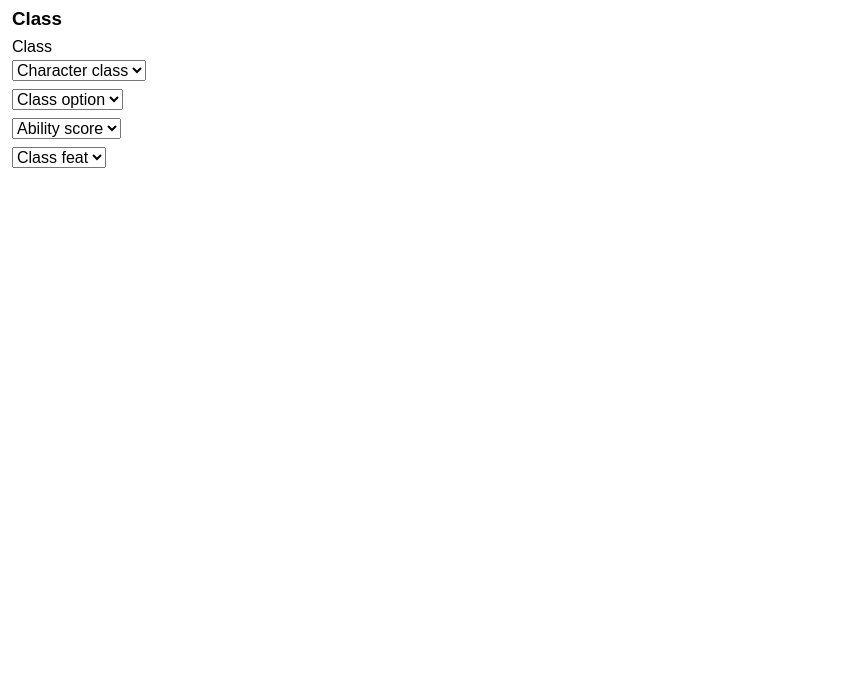
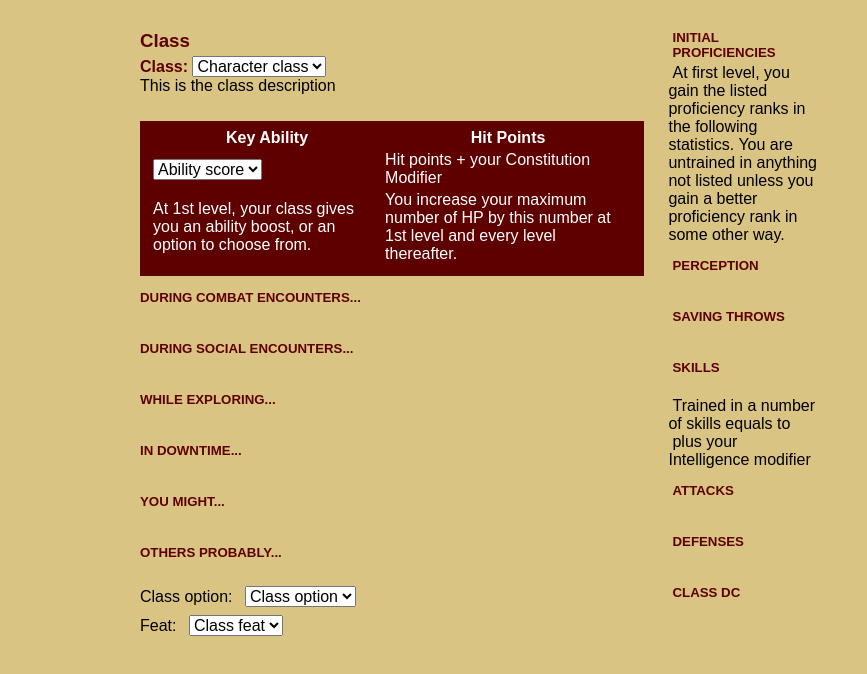
Before and after one commit to multi950/pathfinder_web_dev, a plain HTML site: page web/html/tabs/class.html in a window 1280 px wide. Shown: the whole page, without its empty margins (0-867 px from the left). Drawn offline with Linux system fonts and the light colour scheme; files that its build step writes are made by us from their sources.

Commit message:
Class extra information and css change

```diff
--- a/express/index.js
+++ b/express/index.js
@@ -1,4 +1,3 @@
-
 "use strict";
 
 require("dotenv").config();
@@ -18,7 +17,7 @@ app.use(bodyParser.json());
 app.use(express.static(path.join(__dirname,  "../web/css/")));
 app.use(express.static(path.join(__dirname, "../web/html/")));
 app.use(express.static(path.join(__dirname, "../web/")));
-app.use("/user", routeIndex);
+app.use("/users", routeIndex);
 app.use("/characters", routeCharacters);
 app.listen(port, logStartUpDetailsToConsole);
 
--- a/web/css/general_style.css
+++ b/web/css/general_style.css
@@ -1,8 +1,22 @@
+:root{
+    --primary-color: #d9c484;
+    --primary-color-dark: #5e0000;
+}
+
+
 body{
-font-family: Arial;
+    font-family: Arial, serif;
 height: auto;
 width: auto;
-margin: 0px;
+    margin-left: 10%;
+    margin-right: 10%;
+    background-color: var(--primary-color);
+}
+
+.text_header{
+    padding-top: 10px;
+    color: var(--primary-color-dark);
+    font-weight: bold;
 }
 
 .content{
@@ -13,7 +27,7 @@ margin: 0px;
     margin: 4px;
 }
 .content > h4 + *{
-    margin-top: 0px;
+    margin-top: 0;
 }
 .content > p {
     width: fit-content;
@@ -50,15 +64,13 @@ text-align: center;
     margin-right: auto;
 }
 .bordered{
-    border:1px;
-    border-style:solid;
-    border-color:#A9A9A9;
+    border: 1px solid #A9A9A9;
     padding: 4px;
 }
 footer{
     position: fixed;
     padding-left: 18px;
-    bottom: 0px;
+    bottom: 0;
     background-color: black;
     width: 100%;
 }
@@ -66,3 +78,20 @@ footer{
 footer > a {
     color: white;
 }
+
+#information_container{
+    display: inline-block;
+    vertical-align: top;
+    width: 50%;
+}
+#proficiencies_container{
+    display: inline-block;
+    vertical-align: top;
+    width: 15%;
+}
+
+.class_contrast_table{
+    padding: 5px 10px 10px;
+    color: white;
+    background-color: var(--primary-color-dark);
+}
--- a/web/html/tabs/class.html
+++ b/web/html/tabs/class.html
@@ -1,29 +1,93 @@
 <!DOCTYPE html>
-<html>
+<html lang="en">
 
 <head>
-    <link rel="stylesheet" href="../css/general_style.css">
+    <link rel="stylesheet" href="../../css/general_style.css">
+    <title>Class</title>
 </head>
 
 <body>
-    <div class="content">
-        <h3>Class</h3>
-        <h4>Class</h4> <select id="character_class">
+<div class="content" id="information_container">
+    <h3 class="text_header">Class</h3>
+    <div id="class_header">
+        <Label for="character_class" class="text_header">Class: </Label>
+        <select id="character_class">
             <option value="character_class">Character class</option>
         </select>
         <br>
+        <text id="class_description">This is the class description</text>
+    </div>
+    <br>
+    <table class="class_contrast_table">
+        <thead>
+        <tr>
+            <th><label for="ability_score">Key Ability</label></th>
+            <th>Hit Points</th>
+        </tr>
+        </thead>
+        <tr>
+            <td><select id="ability_score">
+                <option value="ability_score">Ability score</option>
+            </select></td>
+            <td>
+                <text id="class_hit_points">Hit points + your Constitution Modifier</text>
+            </td>
+        </tr>
+        <tr>
+            <td><text>At 1st level, your class gives you an ability boost, or an option to choose from.</text></td>
+            <td><text>You increase your maximum number of HP by this number at 1st level and every level thereafter. </text></td>
+        </tr>
+    </table>
+    <h5 class="text_header">DURING COMBAT ENCOUNTERS...</h5>
+    <text id="class_during_combat"></text>
+    <h5 class="text_header">DURING SOCIAL ENCOUNTERS...</h5>
+    <text id="class_during_social"></text>
+    <h5 class="text_header">WHILE EXPLORING...</h5>
+    <text id="class_while_exploring"></text>
+    <h5 class="text_header">IN DOWNTIME...</h5>
+    <text id="class_in_downtime"></text>
+    <h5 class="text_header">YOU MIGHT...</h5>
+    <text id="class_you_might"></text>
+    <h5 class="text_header">OTHERS PROBABLY...</h5>
+    <text id="class_others_probably"></text>
+    <br>
+    <label for="class_option" id="class_option_name">Class option: </label>
     <select id="class_option">
         <option value="class_option">Class option</option>
     </select>
     <br>
-        <select id="ability_score">
-            <option value="ability_score">Ability score</option>
-        </select>
-        <br>
-        <select id="class_feat">
+    <label for="class_feat">Feat: </label><select id="class_feat">
         <option value="class_feat">Class feat</option>
     </select>
-
+</div>
+<div class="content" id="proficiencies_container">
+    <h5 class="text_header">INITIAL PROFICIENCIES</h5>
+    <text>At first level, you gain the listed proficiency ranks in the following statistics. You are untrained in
+        anything not listed unless you gain a better proficiency rank in some other way.
+    </text>
+    <br>
+    <h5 class="text_header">PERCEPTION</h5>
+    <text id="class_perception"></text>
+    <br>
+    <h5 class="text_header">SAVING THROWS</h5>
+    <text id="class_saving_throws"></text>
+    <br>
+    <h5 class="text_header">SKILLS</h5>
+    <text id="class_skills"></text>
+    <br>
+    <text>Trained in a number of skills equals to</text>
+    <text id="class_skill_modifier"></text>
+    <text> plus your Intelligence modifier</text>
+    <br>
+    <h5 class="text_header">ATTACKS</h5>
+    <text id="class_"></text>
+    <br>
+    <h5 class="text_header">DEFENSES</h5>
+    <text id="class_"></text>
+    <br>
+    <h5 class="text_header">CLASS DC</h5>
+    <text id="class_"></text>
+    <br>
 </div>
 </body>
 
```
Lines whose indentation alone changed are shown as unchanged.
